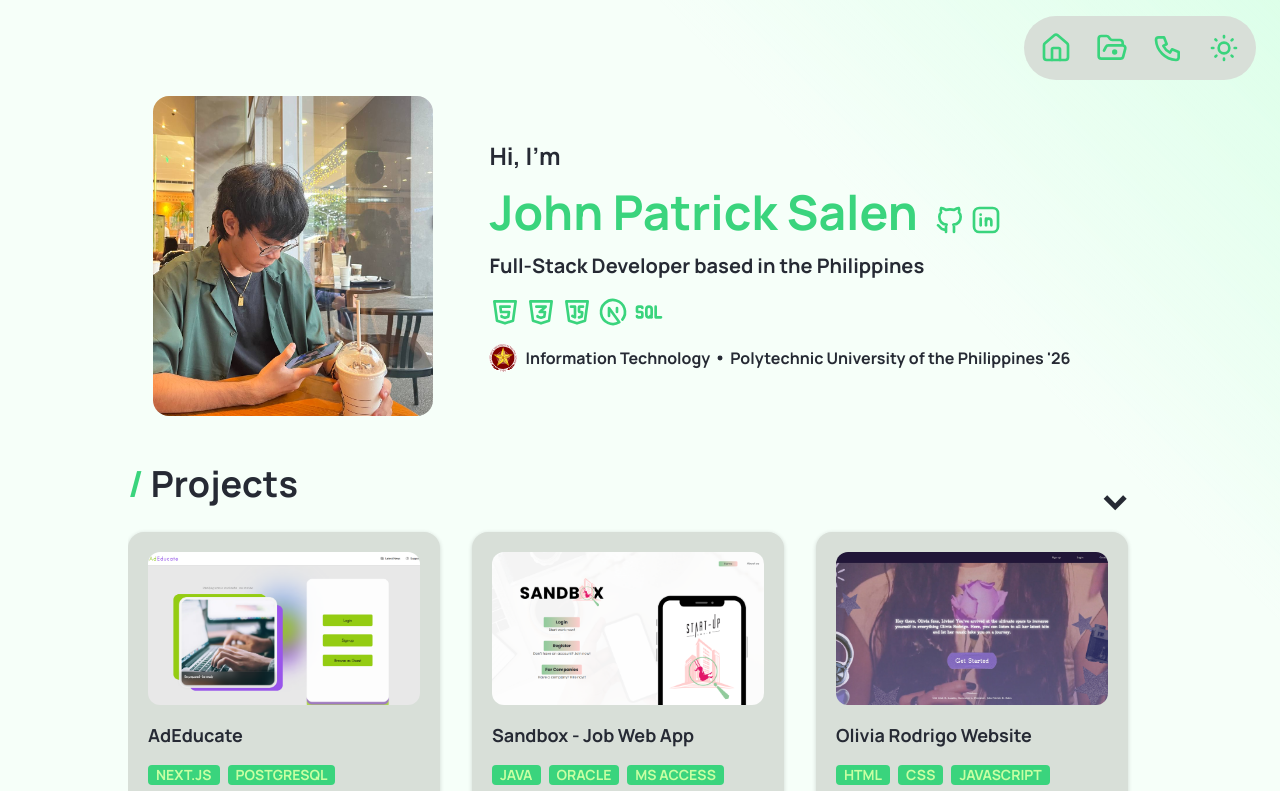
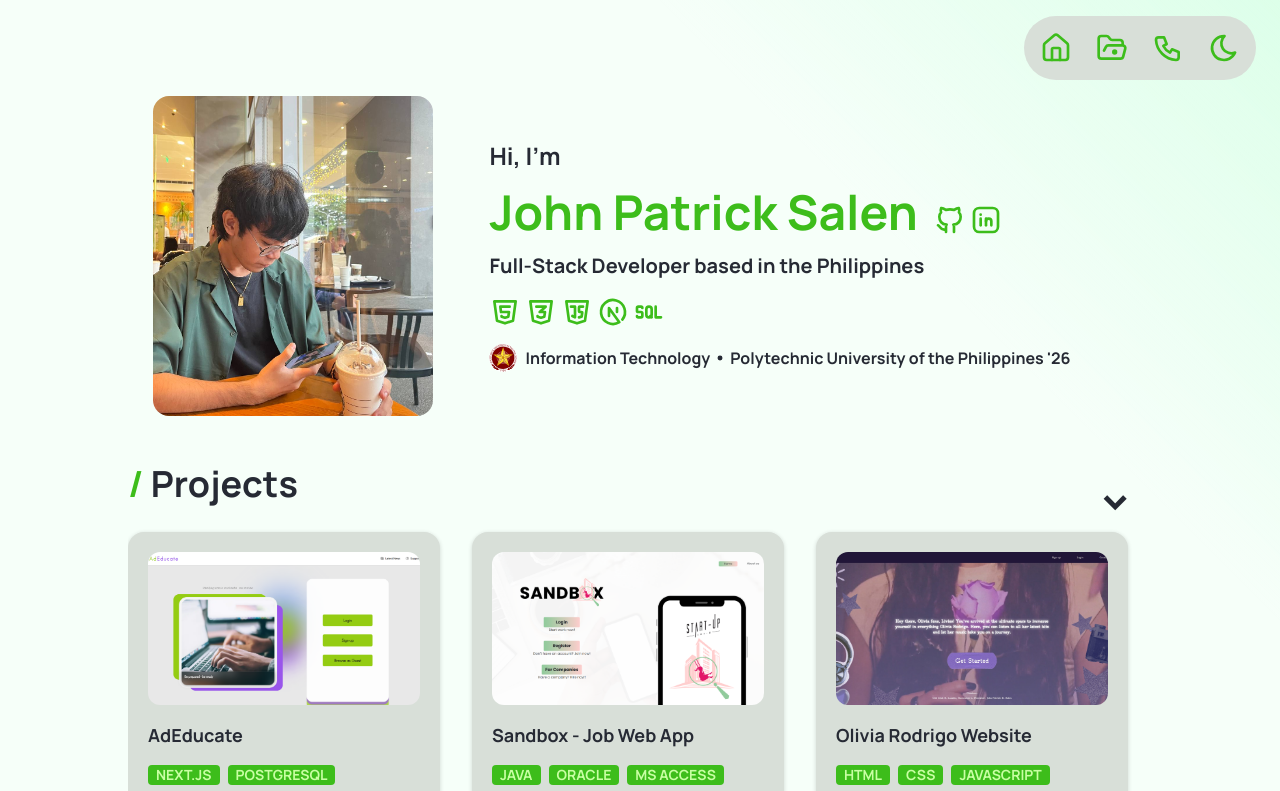
Before and after one commit to standwall5/2026-portfolio, a Next.js app: page / in a window 1280 px wide. Shown: the top 791 px of the page. Built offline with nearby package versions, Linux system fonts and the light colour scheme; a web font is replaced by a local one.

Commit message:
fix light/dark toggle, switch light/dark icons

```diff
--- a/app/globals.css
+++ b/app/globals.css
@@ -45,8 +45,9 @@
     --accent-hover: #97ff9c;
     --accent-text: #c8ffa3;
     --text-subtle: #626783;
-
-  --accent: #3ad47d;
+    --accent: #3dbd1b;
+    --accent-hover: #83e149;
+    /*--accent: #3ad47d;*/
 }
 
 ::-webkit-scrollbar {
--- a/components/layout/Nav.tsx
+++ b/components/layout/Nav.tsx
@@ -24,7 +24,7 @@ const Nav = () => {
     document.documentElement.classList.remove("dark", "light");
     document.documentElement.classList.add(theme);
     localStorage.setItem("theme", theme);
-  }, []);
+  }, [theme]);
 
   return (
     <header>
@@ -53,7 +53,7 @@ const Nav = () => {
             </a>
           </li>
           <li onClick={() => setTheme(theme === "dark" ? "light" : "dark")}>
-            {theme === "dark" ? <IconMoon size={32} /> : <IconSun size={32} />}
+            {theme === "dark" ? <IconSun size={32} /> : <IconMoon size={32} />}
           </li>
         </ul>
       </nav>
```
Lines whose indentation alone changed are shown as unchanged.
